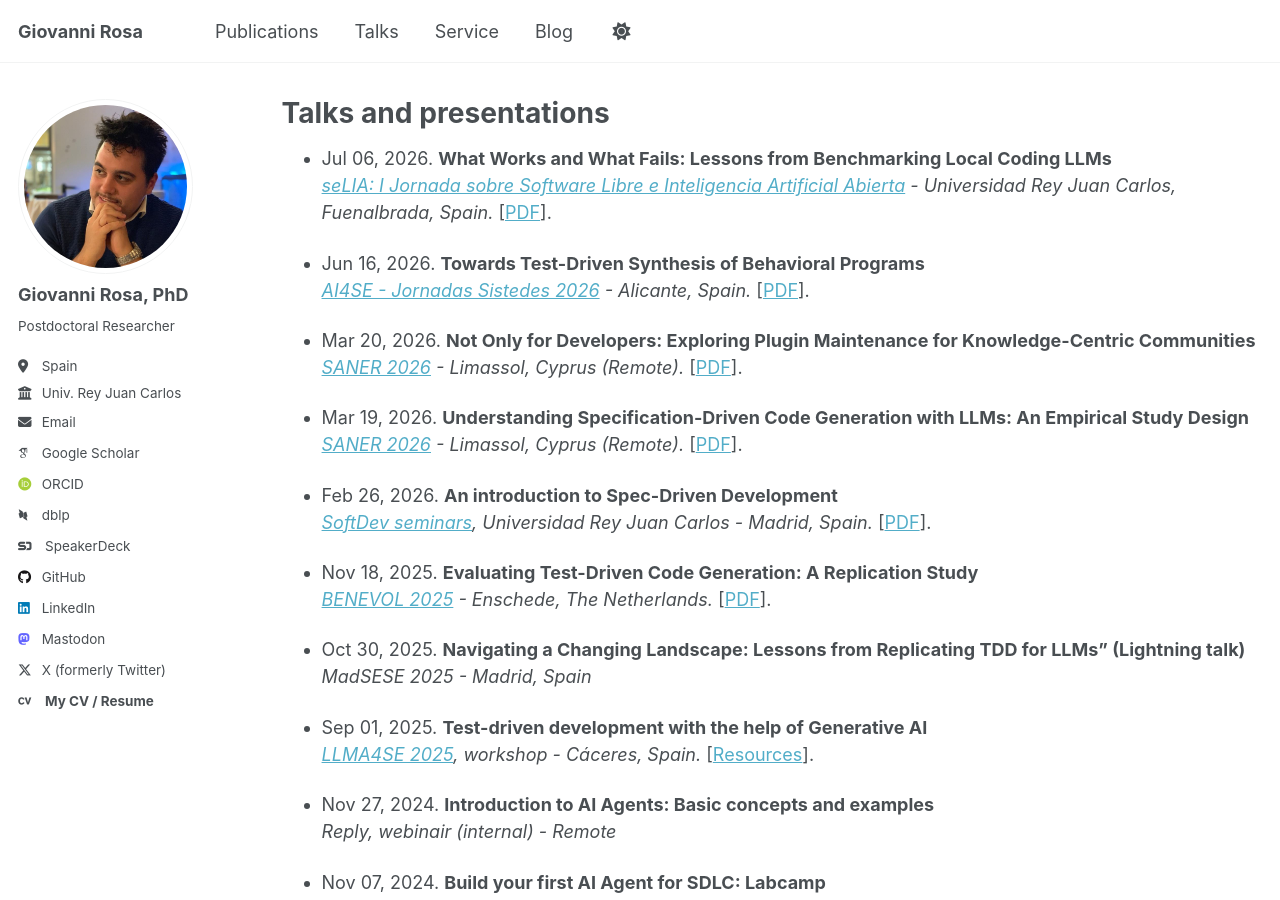
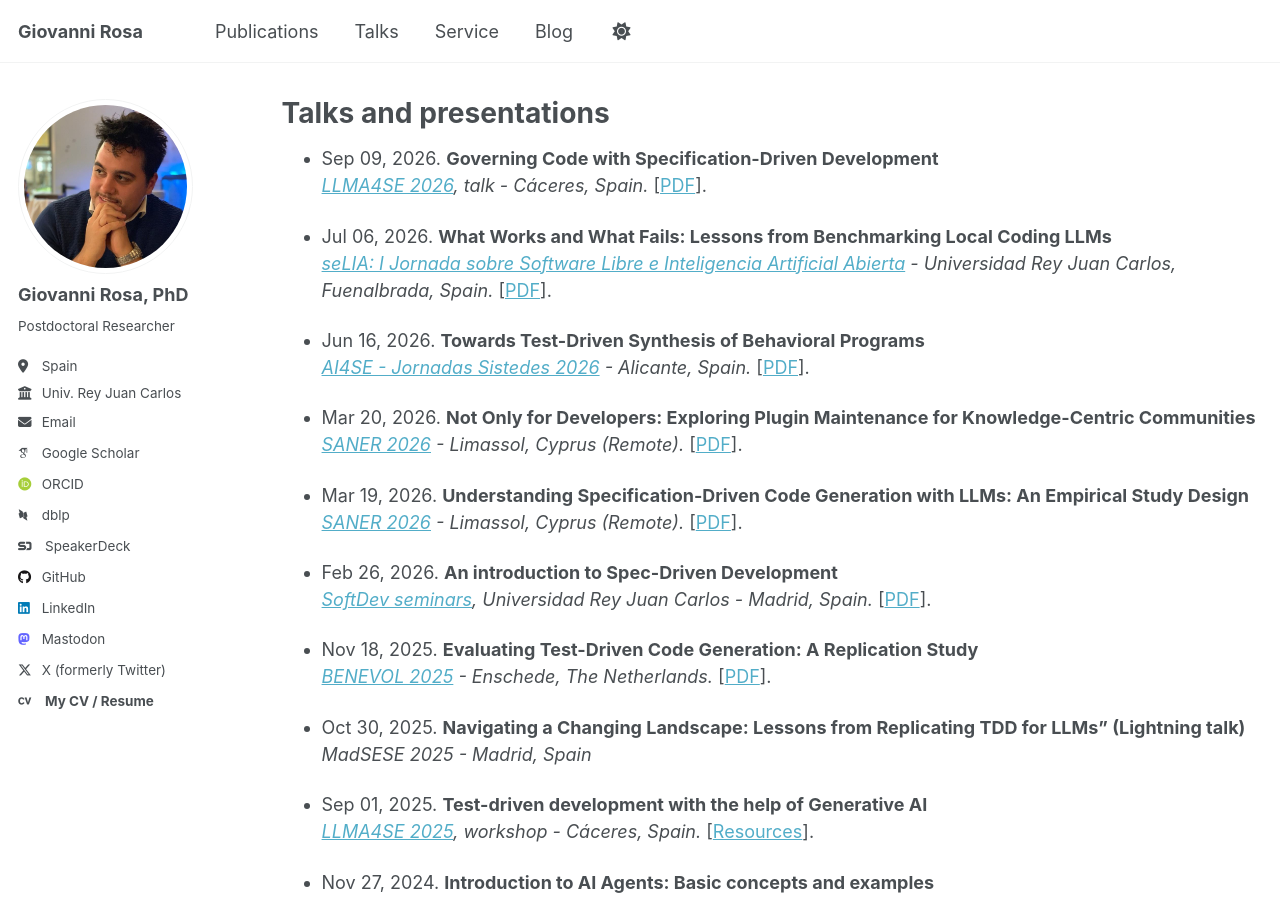
Before and after one commit to grosa1/grosa1.github.io, a Jekyll site: the page built from _pages/talks.md, in a window 1280 px wide and 900 px high. Built offline with Jekyll 4.4.1, drawn with Linux system fonts in a browser that asks for light colours; some web fonts are replaced; a script that is not in the unit is left out.

Commit message:
update talks

```diff
--- a/_pages/talks.md
+++ b/_pages/talks.md
@@ -14,6 +14,11 @@ author_profile: true
 <!-- {% for post in site.talks reversed %}
   {% include archive-single-talk.html %}
 {% endfor %} -->
+
+
+- Sep 09, 2026. **Governing Code with Specification-Driven Development**
+  _[LLMA4SE 2026](https://i3lab.unex.es/llma4se26/), talk - Cáceres, Spain._
+  \[[PDF](/files/LLMA4SE2026_sdd_keynote.pdf)\].
 
 - Jul 06, 2026. **What Works and What Fails: Lessons from Benchmarking Local Coding LLMs**
   _[seLIA: I Jornada sobre Software Libre e Inteligencia Artificial Abierta](https://selia.codeberg.page/programa.html) - Universidad Rey Juan Carlos, Fuenalbrada, Spain._
```
Also changed, not shown: 1 other file.
